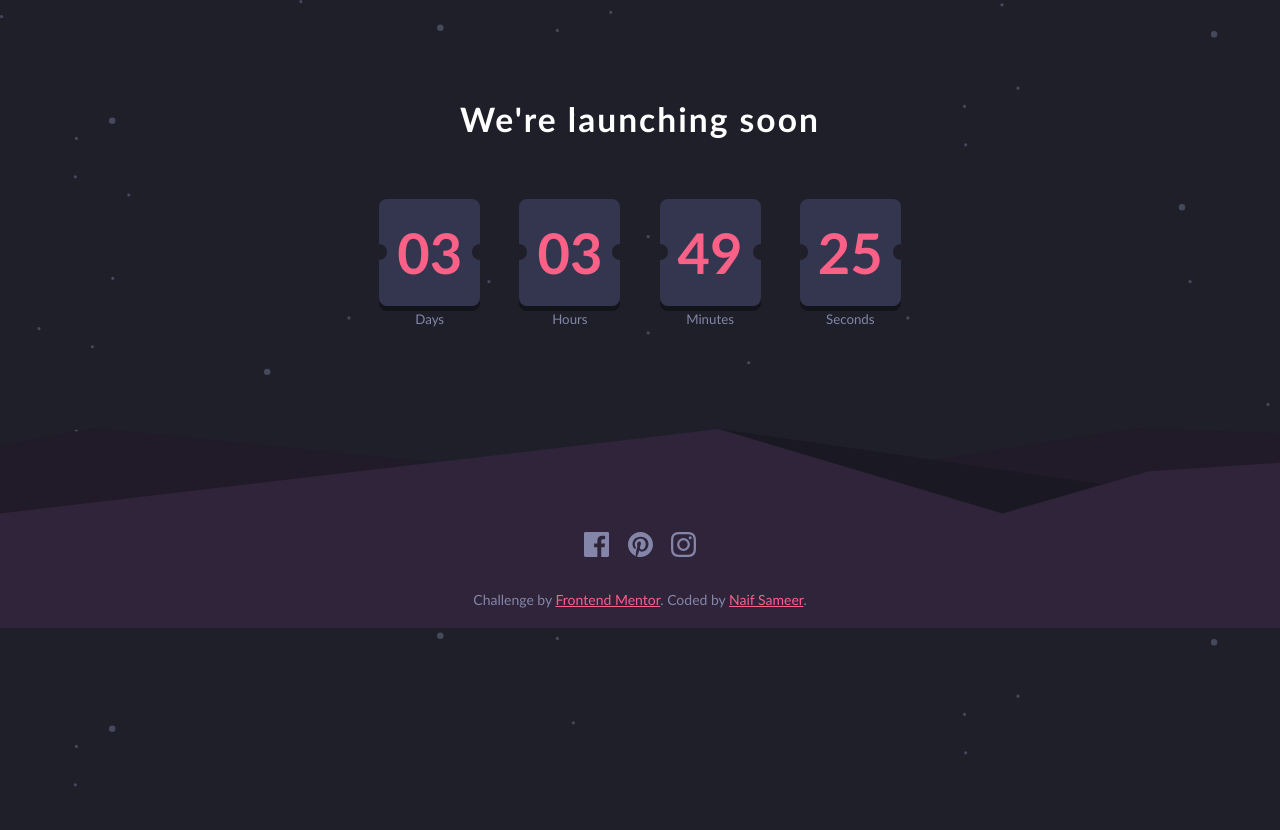
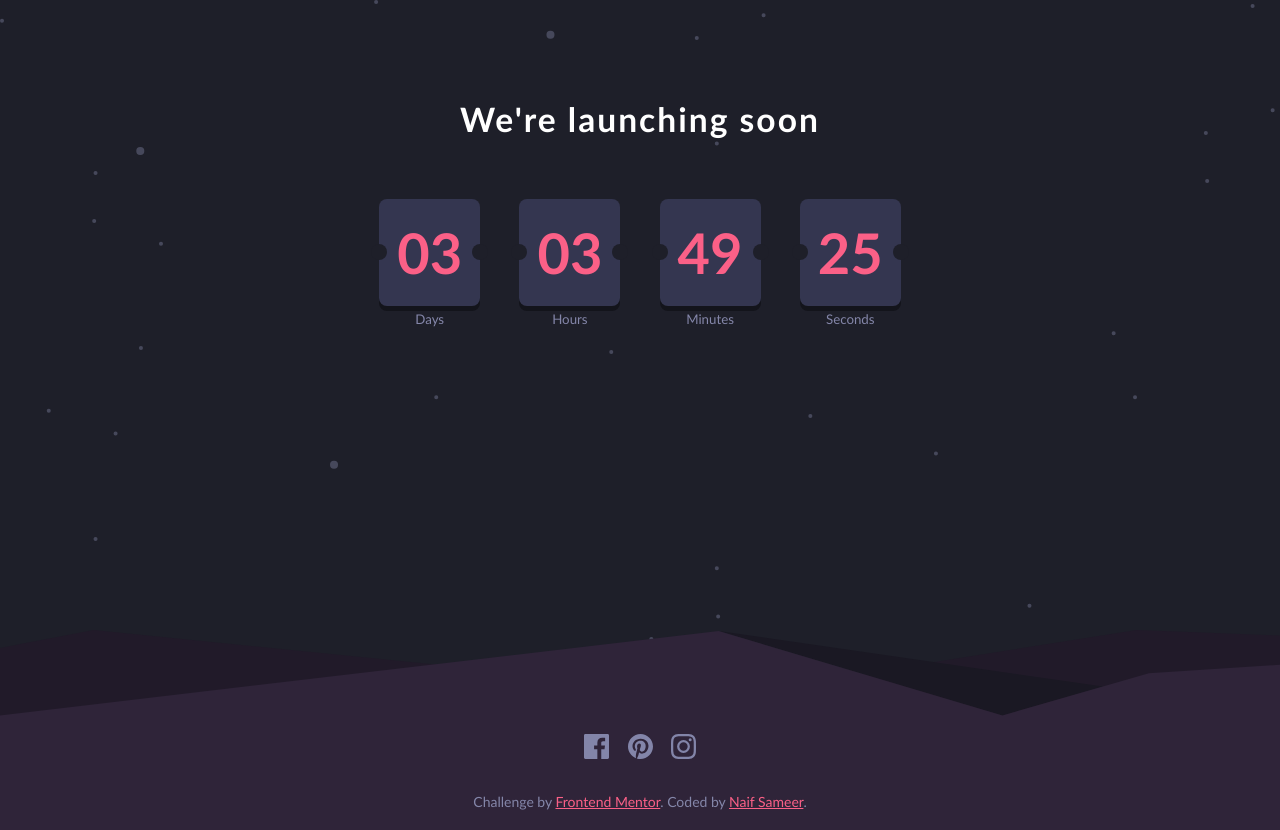
Before and after one commit to naif-sameer/launch-countdown-timer-main, a website: page index.html in a window 1280 px wide. Before the commit the page ends 800 px from the top, so only its background shows below. Drawn offline with Linux system fonts and the light colour scheme.

Commit message:
fix the design on mobile screen

```diff
--- a/css/sass/style.scss
+++ b/css/sass/style.scss
@@ -22,8 +22,9 @@ body {
 }
 
 .container {
+  height: 70vh;
   margin-top: 20px;
-  padding: 50px 20px;
+  padding: 80px 20px;
   text-align: center;
 
   h1 {
@@ -82,6 +83,7 @@ body {
 }
 
 footer {
+  height: 25vh;
   position: relative;
 
   .bg {
@@ -138,7 +140,7 @@ footer {
 
 @media (min-width: 400px) {
   .container {
-    width: 100%;
+    width: 94%;
     margin: auto;
   }
 }
```
Also changed, not shown: css/style.css, 1 other file.
